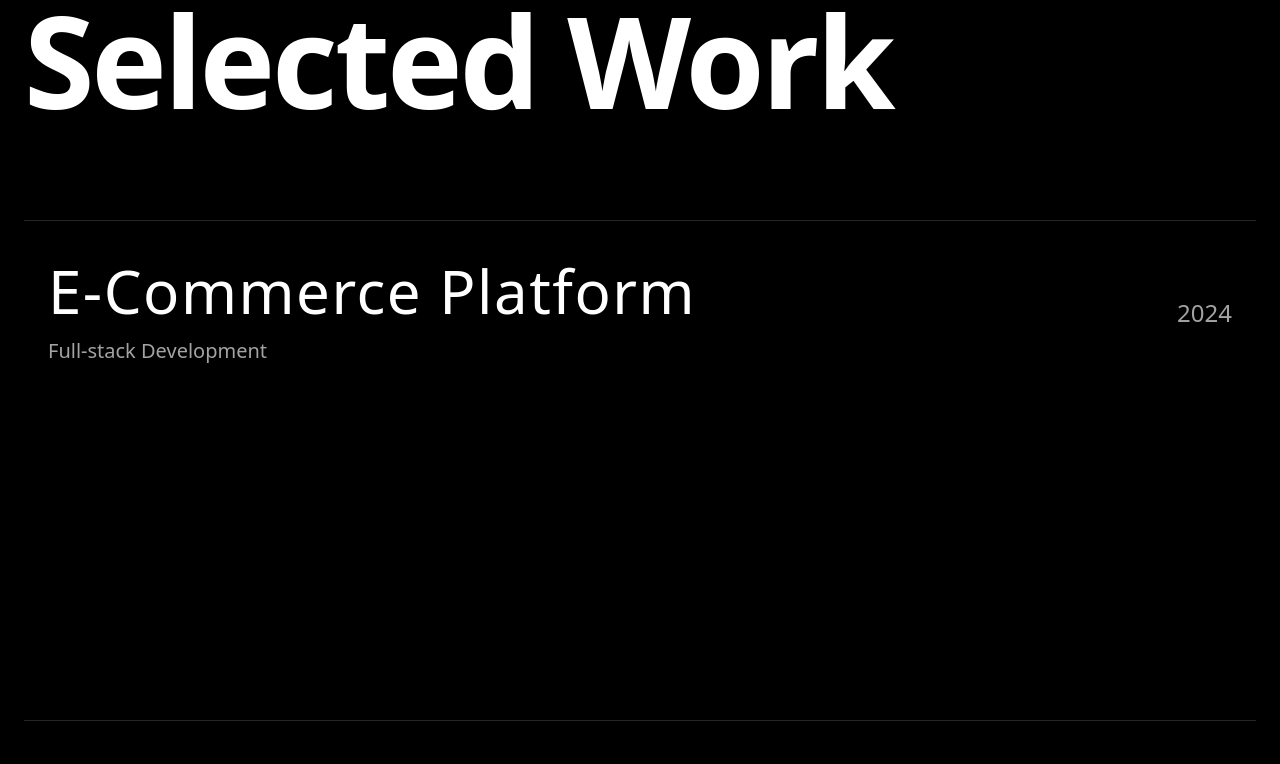
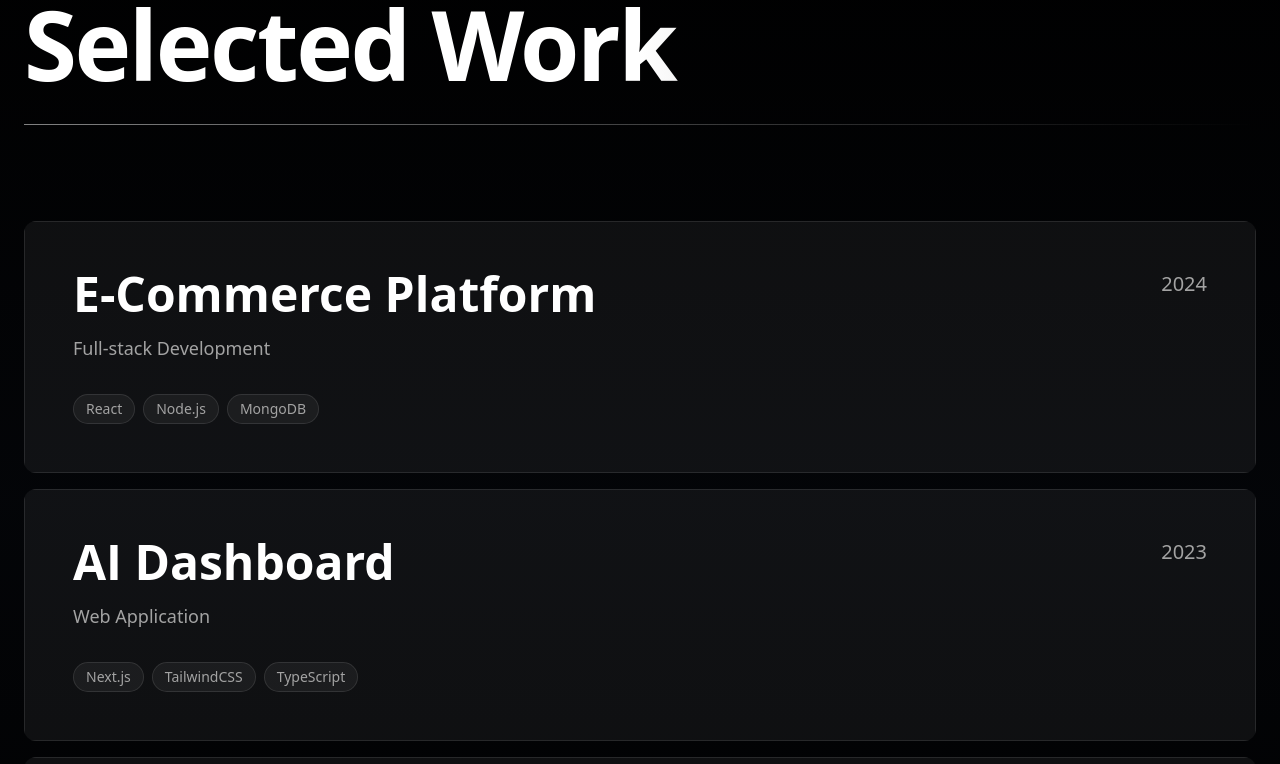
Before and after one commit to Harshninave04/theycallmeharsh, a React (Vite) app: page / in a window 1280 px wide. Shown: the part 1700-2464 px from the top of the page. Built offline with nearby package versions, Linux system fonts and the light colour scheme.

Commit message:
Project section updated!!

```diff
--- a/src/components/sections/Work.tsx
+++ b/src/components/sections/Work.tsx
@@ -1,5 +1,6 @@
 import React from 'react';
 import { motion } from 'framer-motion';
+import { ArrowUpRight } from 'lucide-react';
 
 const projects = [
   {
@@ -7,69 +8,122 @@ const projects = [
     description: 'Full-stack Development',
     year: '2024',
     link: '#',
-    image:
-      'https://images.unsplash.com/photo-1460925895917-afdab827c52f?auto=format&fit=crop&q=80&w=215',
+    image: 'https://images.unsplash.com/photo-1460925895917-afdab827c52f?auto=format&fit=crop&q=80&w=215',
+    tags: ['React', 'Node.js', 'MongoDB']
   },
   {
     title: 'AI Dashboard',
     description: 'Web Application',
     year: '2023',
     link: '#',
-    image:
-      'https://images.unsplash.com/photo-1518770660439-4636190af475?auto=format&fit=crop&q=80&w=2215',
+    image: 'https://images.unsplash.com/photo-1518770660439-4636190af475?auto=format&fit=crop&q=80&w=2215',
+    tags: ['Next.js', 'TailwindCSS', 'TypeScript']
   },
   {
     title: 'Social Platform',
     description: 'Mobile App',
     year: '2023',
     link: '#',
-    image:
-      'https://images.unsplash.com/photo-1498049794561-7780e7231661?auto=format&fit=crop&q=80&w=2215',
+    image: 'https://images.unsplash.com/photo-1498049794561-7780e7231661?auto=format&fit=crop&q=80&w=2215',
+    tags: ['React Native', 'Firebase', 'Redux']
   },
 ];
 
 const Work = () => {
   return (
-    <section className="min-h-screen bg-black text-white py-24">
-      <div className="container mx-auto px-6">
+    <section className="min-h-screen bg-black text-white py-24 relative overflow-hidden">
+      {/* Background gradient */}
+      <div className="absolute inset-0 bg-gradient-to-b from-black via-gray-900/20 to-black" />
+
+      <div className="container mx-auto px-6 relative">
+        <motion.div
+          initial={{ opacity: 0, y: 20 }}
+          whileInView={{ opacity: 1, y: 0 }}
+          transition={{ duration: 0.8 }}
+          className="mb-16 md:mb-24"
+        >
           <motion.h2
-          className="text-6xl md:text-9xl font-extrabold mb-16 md:mb-24 text-center md:text-left tracking-tight leading-tight"
+            className="text-6xl md:text-8xl font-bold tracking-tight leading-tight
+                     bg-gradient-to-r from-white via-white to-neutral-500 bg-clip-text text-transparent"
             initial={{ opacity: 0, x: -100 }}
             whileInView={{ opacity: 1, x: 0 }}
-          transition={{ duration: 0.8 }}>
+            transition={{ duration: 0.8 }}
+          >
             Selected Work
           </motion.h2>
+          <motion.div
+            className="h-px bg-gradient-to-r from-white/50 to-transparent mt-8"
+            initial={{ scaleX: 0 }}
+            whileInView={{ scaleX: 1 }}
+            transition={{ duration: 0.8, delay: 0.2 }}
+          />
+        </motion.div>
 
-        <div className="">
+        <div className="space-y-4">
           {projects.map((project, index) => (
             <motion.div
               key={index}
-              initial={{ opacity: 0 }}
-              whileInView={{ opacity: 1 }}
-              transition={{ duration: 0.8 }}
-              className="group relative overflow-hidden h-[400px] md:h-[500px]">
+              initial={{ opacity: 0, y: 20 }}
+              whileInView={{ opacity: 1, y: 0 }}
+              transition={{ duration: 0.5, delay: index * 0.1 }}
+              className="group relative overflow-hidden rounded-xl"
+            >
+              <motion.div
+                className="relative bg-white/5 border border-white/10 p-8 md:p-12
+                         hover:bg-white/10 transition-all duration-500"
+                whileHover={{ scale: 0.98 }}
+              >
+                {/* Background Image with Overlay */}
                 <div
-                className="absolute inset-0 h-full w-full bg-center bg-cover opacity-0 group-hover:opacity-20 transition-opacity duration-500"
+                  className="absolute inset-0 bg-center bg-cover opacity-0 group-hover:opacity-20
+                           transition-opacity duration-500 scale-105 group-hover:scale-100"
                   style={{ backgroundImage: `url(${project.image})` }}
                 />
 
-              <div className="relative z-10 flex items-center">
-                <div className="w-full px-6 py-10 border-t border-neutral-800">
-                  <div className="flex items-center justify-between">
-                    <div className="space-y-4 max-w-[70%] h-full">
+                <div className="relative z-10">
+                  <div className="flex items-start justify-between gap-8">
+                    <div className="space-y-4 flex-1">
                       <motion.h3
-                        className="text-4xl md:text-6xl font-semiboldtransition-colors tracking-wide"
-                        whileHover={{ x: 10 }}>
+                        className="text-4xl md:text-5xl font-bold"
+                        whileHover={{ x: 10 }}
+                      >
                         {project.title}
                       </motion.h3>
-                      <p className="text-lg md:text-xl text-neutral-400">{project.description}</p>
+                      <p className="text-lg text-neutral-400">{project.description}</p>
+
+                      {/* Tags */}
+                      <div className="flex flex-wrap gap-2 pt-4">
+                        {project.tags.map((tag, i) => (
+                          <span
+                            key={i}
+                            className="px-3 py-1 text-sm bg-white/5 rounded-full
+                                     border border-white/10 text-neutral-400"
+                          >
+                            {tag}
+                          </span>
+                        ))}
                       </div>
-                    <span className="text-lg md:text-2xl text-neutral-400 font-medium">
+                    </div>
+
+                    <div className="flex flex-col items-end justify-between h-full">
+                      <span className="text-lg md:text-xl text-neutral-400">
                         {project.year}
                       </span>
+
+                      <motion.a
+                        href={project.link}
+                        className="p-3 border border-white/10 rounded-full
+                                 opacity-0 group-hover:opacity-100 transition-all
+                                 hover:bg-white/10 hover:border-white/30"
+                        whileHover={{ scale: 1.1, rotate: 45 }}
+                        whileTap={{ scale: 0.9 }}
+                      >
+                        <ArrowUpRight className="w-5 h-5" />
+                      </motion.a>
                     </div>
                   </div>
                 </div>
+              </motion.div>
             </motion.div>
           ))}
         </div>
```
Lines whose indentation alone changed are shown as unchanged.
